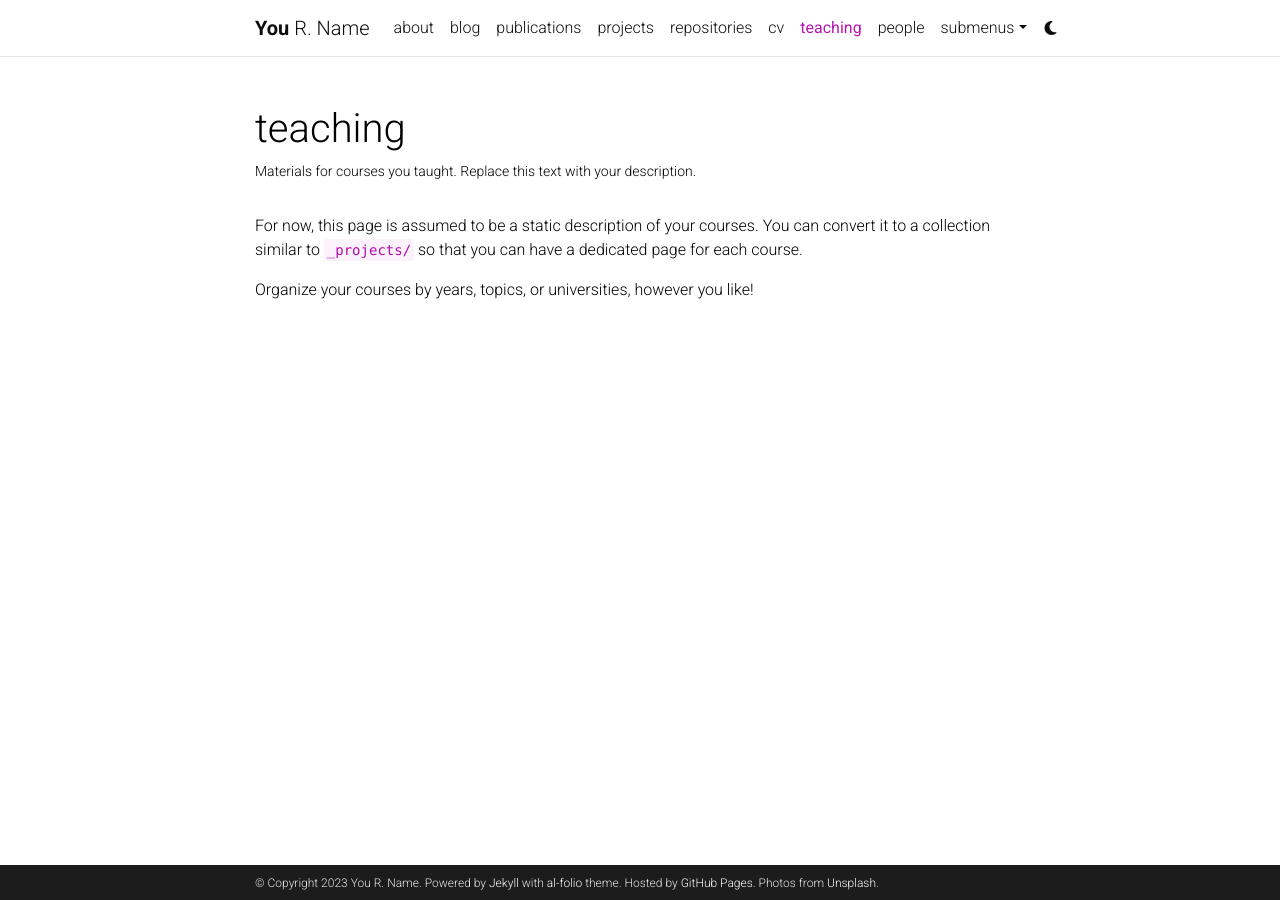
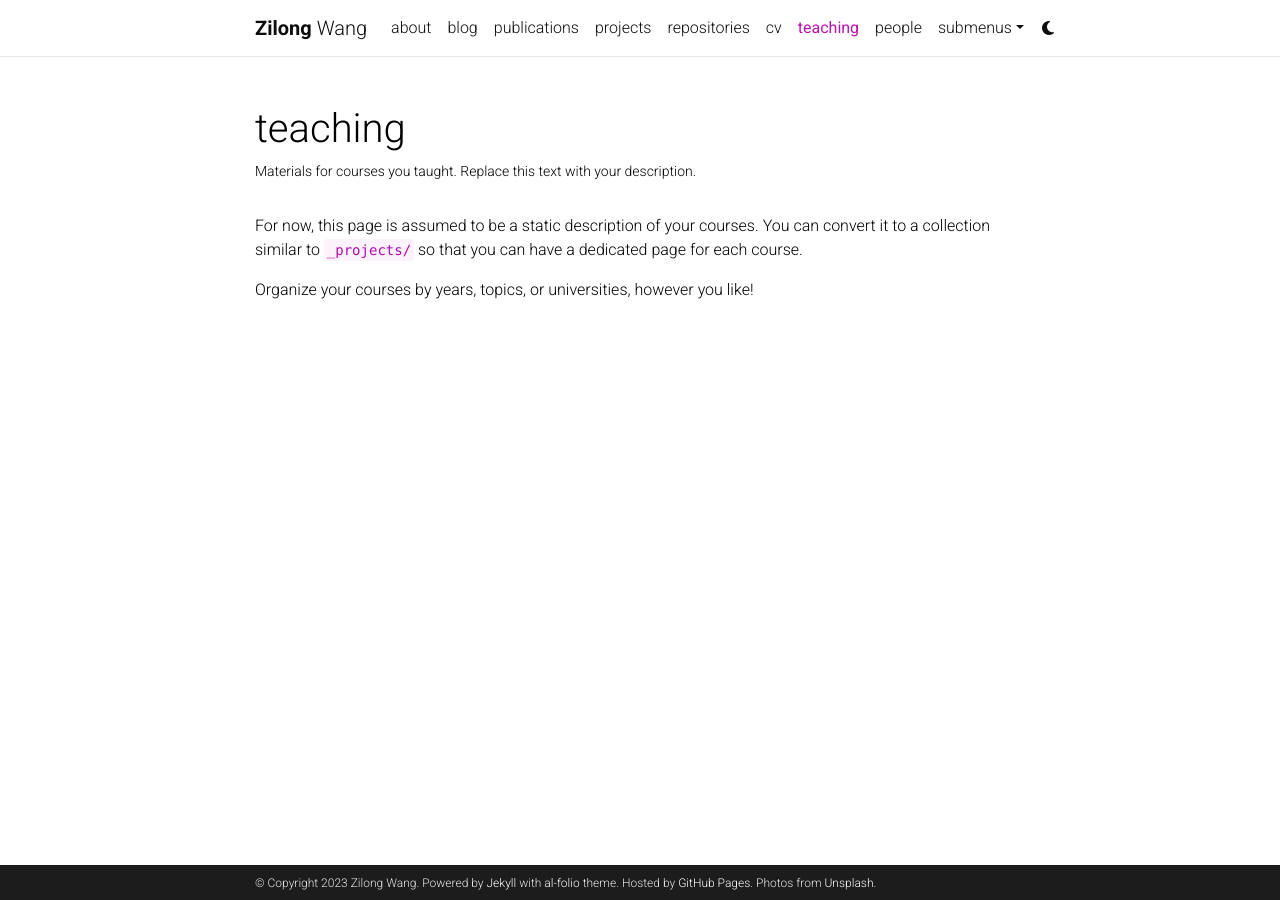
Before and after one commit to zlwang-legacy/zlwang-cs.github.io-archive, a Jekyll site: the page built from _pages/teaching.md, in a window 1280 px wide. Built offline with Jekyll 4.4.1, drawn with Linux system fonts in a browser that asks for light colours; comment, search, counter and statistics services are not loaded; a style sheet for code colours, icons or effects is not loaded.

Commit message:
keep pub

```diff
--- a/_config.yml
+++ b/_config.yml
@@ -3,23 +3,23 @@
 # -----------------------------------------------------------------------------
 
 title: blank # the website title (if blank, full name will be used instead)
-first_name: You
-middle_name: R.
-last_name: Name
-email: you@example.com
+first_name: Zilong
+middle_name:
+last_name: Wang
+email: zlwang@ucsd.edu
 description: > # the ">" symbol means to ignore newlines until "footer_text:"
-  A simple, whitespace theme for academics. Based on [*folio](https://github.com/bogoli/-folio) design.
+  PhD Student at UC San Diego
 footer_text: >
   Powered by <a href="https://jekyllrb.com/" target="_blank">Jekyll</a> with <a href="https://github.com/alshedivat/al-folio">al-folio</a> theme.
   Hosted by <a href="https://pages.github.com/" target="_blank">GitHub Pages</a>.
   Photos from <a href="https://unsplash.com" target="_blank">Unsplash</a>.
-keywords: jekyll, jekyll-theme, academic-website, portfolio-website  # add your own keywords or leave empty
+keywords:  # add your own keywords or leave empty
 
 lang: en # the language of your site (for example: en, fr, cn, ru, etc.)
-icon: ⚛️  # the emoji used as the favicon (alternatively, provide image name in /assets/img/)
+icon: ucsd-icon.ico  # the emoji used as the favicon (alternatively, provide image name in /assets/img/)
 
-url: https://alshedivat.github.io # the base hostname & protocol for your site
-baseurl: /al-folio # the subpath of your site, e.g. /blog/
+url: https://zlwang-cs.github.io # the base hostname & protocol for your site
+baseurl: / # the subpath of your site, e.g. /blog/
 last_updated: false # set to true if you want to display last updated in the footer
 impressum_path:  # set to path to include impressum link in the footer, use the same path as permalink in a page, helps to conform with EU GDPR
 
@@ -67,13 +67,13 @@
 # Social integration
 # -----------------------------------------------------------------------------
 
-github_username: # your GitHub user name
+github_username: zlwang-cs # your GitHub user name
 gitlab_username: # your GitLab user name
-x_username: # your X handle
+x_username: zlwang_cs # your X handle
 mastodon_username: # your mastodon instance+username in the format instance.tld/@username
-linkedin_username: # your LinkedIn user name
+linkedin_username: zilong-wang-742436171 # your LinkedIn user name
 telegram_username: # your Telegram user name
-scholar_userid: # your Google Scholar ID
+scholar_userid: S_wQccsAAAAJ # your Google Scholar ID
 semanticscholar_id: # your Semantic Scholar ID
 whatsapp_number: # your WhatsApp number (full phone number in international format. Omit any zeroes, brackets, or dashes when adding the phone number in international format.)
 orcid_id: # your ORCID ID
```
Also changed, not shown: assets/img/ucsd-icon.ico (added).
